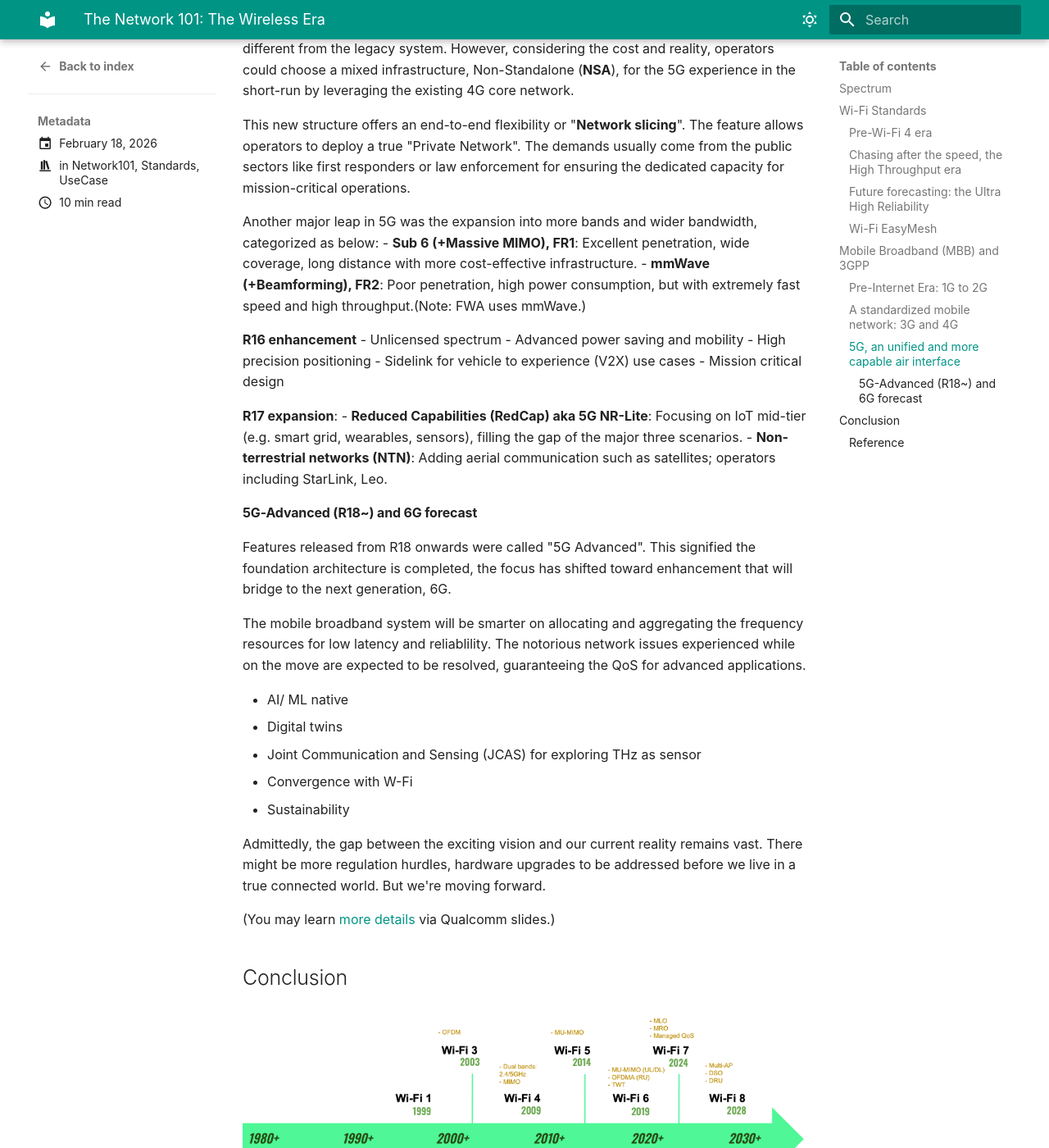
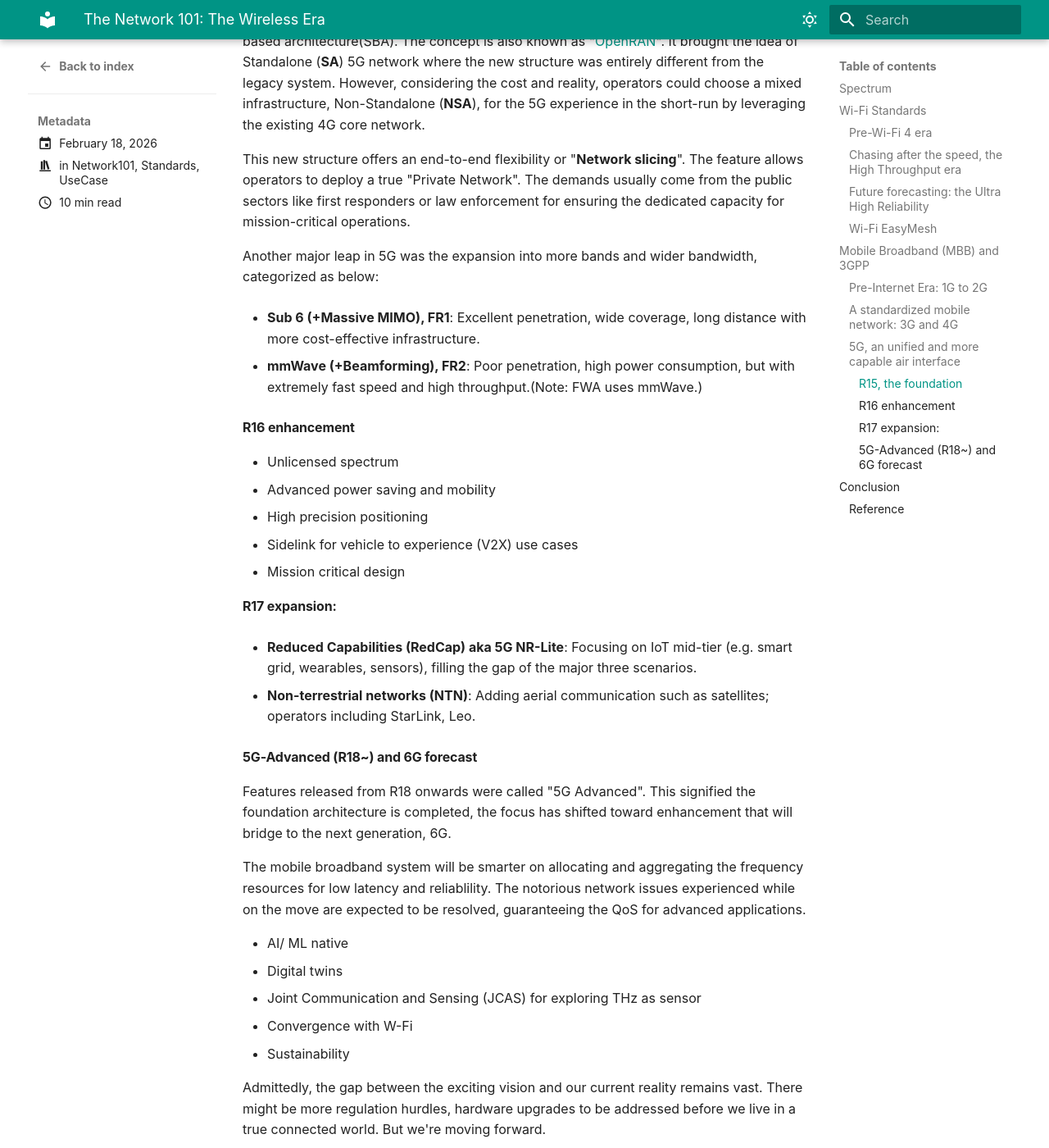
Before and after one commit to maudes/tech-notes, an MkDocs documentation site: the page built from docs/blog/posts/2026-02-18-the-network-101-the-wireless-era.md, in a window 1280 px wide and 1400 px high, scrolled down 6478 px. Shown: the whole window at 82% size. Built offline with MkDocs 1.6.1 and Material for MkDocs 9.7.7, drawn with Linux system fonts in a browser that asks for light colours; some web fonts are replaced.

Commit message:
format fixing

```diff
--- a/docs/blog/posts/2026-02-18-the-network-101-the-wireless-era.md
+++ b/docs/blog/posts/2026-02-18-the-network-101-the-wireless-era.md
@@ -140,25 +140,29 @@ The famous "5G Triangle" defined the diverse services:
 
 To deliver the next generation user experience, the 5G standard has releases a series of changes.
 
-**R15, the foundation**
+#### **R15, the foundation**
 First of all, it had further decoupled the low layer/ hardware strcture toward a service based architecture(SBA). The concept is also known as "[OpenRAN](https://www.mdpi.com/2076-3417/12/1/408)". It brought the idea of Standalone (**SA**) 5G network where the new structure was entirely different from the legacy system. However, considering the cost and reality, operators could choose a mixed infrastructure, Non-Standalone (**NSA**), for the 5G experience in the short-run by leveraging the existing 4G core network.
 
 This new structure offers an end-to-end flexibility or "**Network slicing**". The feature allows operators to deploy a true "Private Network". The demands usually come from the public sectors like first responders or law enforcement for ensuring the dedicated capacity for mission-critical operations.
 
 Another major leap in 5G was the expansion into more bands and wider bandwidth, categorized as below:
-- **Sub 6 (+Massive MIMO), FR1**: Excellent penetration, wide coverage, long distance with more cost-effective infrastructure.
-- **mmWave (+Beamforming), FR2**: Poor penetration, high power consumption, but with extremely fast speed and high throughput.(Note: FWA uses mmWave.)
 
-**R16 enhancement**
-- Unlicensed spectrum
-- Advanced power saving and mobility
-- High precision positioning
-- Sidelink for vehicle to experience (V2X) use cases
-- Mission critical design
+* **Sub 6 (+Massive MIMO), FR1**: Excellent penetration, wide coverage, long distance with more cost-effective infrastructure.
 
-**R17 expansion**:
-- **Reduced Capabilities (RedCap) aka 5G NR-Lite**: Focusing on IoT mid-tier (e.g. smart grid, wearables, sensors), filling the gap of the major three scenarios.
-- **Non-terrestrial networks (NTN)**: Adding aerial communication such as satellites; operators including StarLink, Leo.
+* **mmWave (+Beamforming), FR2**: Poor penetration, high power consumption, but with extremely fast speed and high throughput.(Note: FWA uses mmWave.)
+
+#### **R16 enhancement**
+* Unlicensed spectrum
+* Advanced power saving and mobility
+* High precision positioning
+* Sidelink for vehicle to experience (V2X) use cases
+* Mission critical design
+
+#### **R17 expansion**:
+
+* **Reduced Capabilities (RedCap) aka 5G NR-Lite**: Focusing on IoT mid-tier (e.g. smart grid, wearables, sensors), filling the gap of the major three scenarios.
+
+* **Non-terrestrial networks (NTN)**: Adding aerial communication such as satellites; operators including StarLink, Leo.
 
 #### 5G-Advanced (R18~) and 6G forecast
 Features released from R18 onwards were called "5G Advanced". This signified the foundation architecture is completed, the focus has shifted toward enhancement that will bridge to the next generation, 6G.
```
